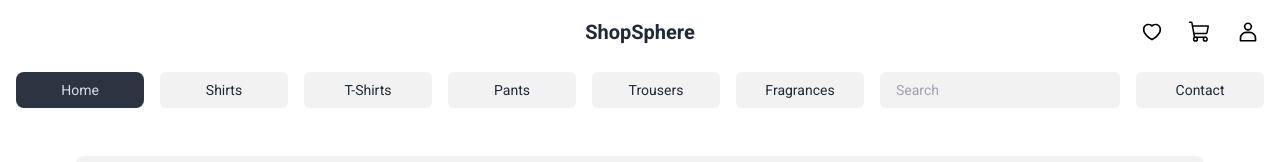
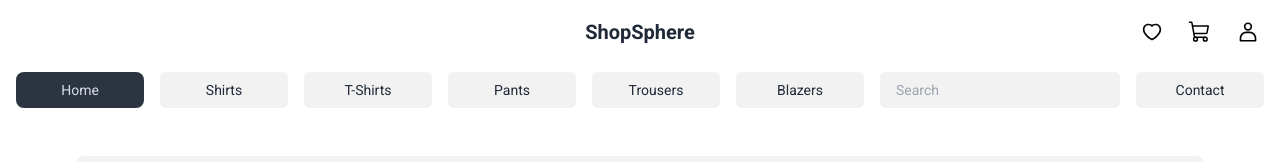
Before and after one commit to ebaadraheem/Shopsphere_Frontend, a React (Vite) app: page / in a window 1280 px wide. Shown: the top 162 px of the page. Built offline with nearby package versions, Linux system fonts and the light colour scheme; no server answers.

Commit message:
Update Menu.jsx

```diff
--- a/src/components/Menu.jsx
+++ b/src/components/Menu.jsx
@@ -15,7 +15,7 @@ const Menu = () => {
                 <li className='bg-base-200 rounded-md '><NavLink to="/t-shirts" className='md:w-32 md:justify-center'>T-Shirts</NavLink></li>
                 <li className='bg-base-200 rounded-md'><NavLink to="/pants" className=' md:w-32 md:justify-center'>Pants</NavLink></li>
                 <li className='bg-base-200 rounded-md'><NavLink to="/trousers" className=' md:w-32 md:justify-center'>Trousers</NavLink></li>
-                <li className='bg-base-200 rounded-md'><NavLink to="/fragrances" className=' md:w-32 md:justify-center'>Fragrances</NavLink></li>
+                <li className='bg-base-200 rounded-md'><NavLink to="/blazers" className=' md:w-32 md:justify-center'>Blazers</NavLink></li>
 
                 <li className='bg-base-200 rounded-md'><input className=' outline-none md:w-60 bg-base-200' type="search" name="search" id="search" onChange={(e) => user.setQuery(e.target.value)} placeholder='Search' /></li>
                 <li className={`bg-base-200 rounded-md ${user.admin ? 'block' : 'hidden'}`}>
```
